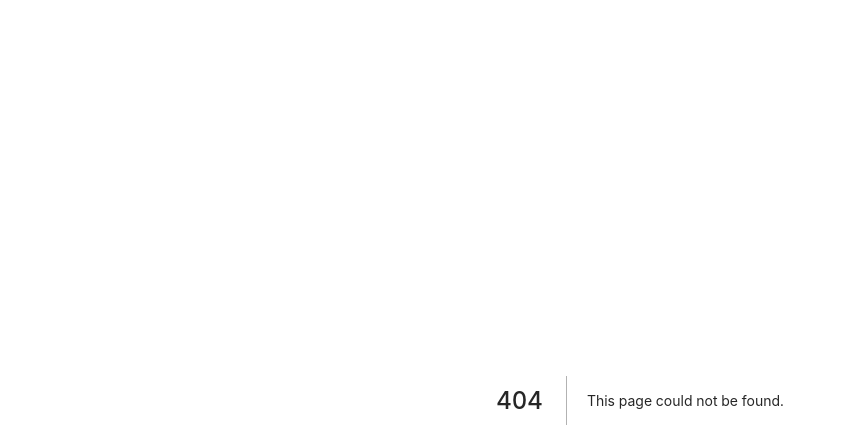
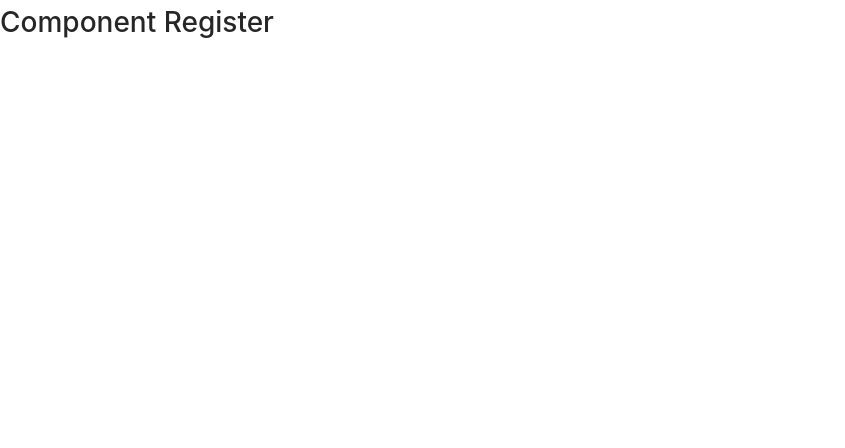
Before and after one commit to fernandogutierrez/NextJS, a Next.js app: page /register in a window 1280 px wide. Before the commit this address had no page. Shown: the top 448 px of the page, without its empty margins (0-845 px from the left). Built offline with nearby package versions, Linux system fonts and the light colour scheme.

Commit message:
Added a new page called Register

```diff
--- /dev/null
+++ b/src/containers/Register/index.js
@@ -0,0 +1,14 @@
+import 'antd/dist/antd.css';
+import React from 'react';
+import { Button, Input } from 'antd';
+
+
+const Register = () =>{
+    return (
+        <div>
+          <h1> Component Register</h1>
+        </div>
+    )
+}
+
+export default Register;
--- /dev/null
+++ b/src/pages/register.js
@@ -0,0 +1,14 @@
+import React from 'react';
+import Register from '../containers/Register';
+import Wraper from '../containers/Wrapper'
+
+
+const RegisterPage = () =>{
+  return (
+     <Wraper>
+        <Register/>
+     </Wraper>
+  );
+};
+
+export default RegisterPage;
```
Also changed, not shown: src/containers/Register/redux/actions.js (added), src/containers/Register/redux/constants.js (added), src/containers/Register/redux/reducer.js (added), src/containers/Register/redux/saga.js (added), src/containers/Register/redux/selectors.js (added).
